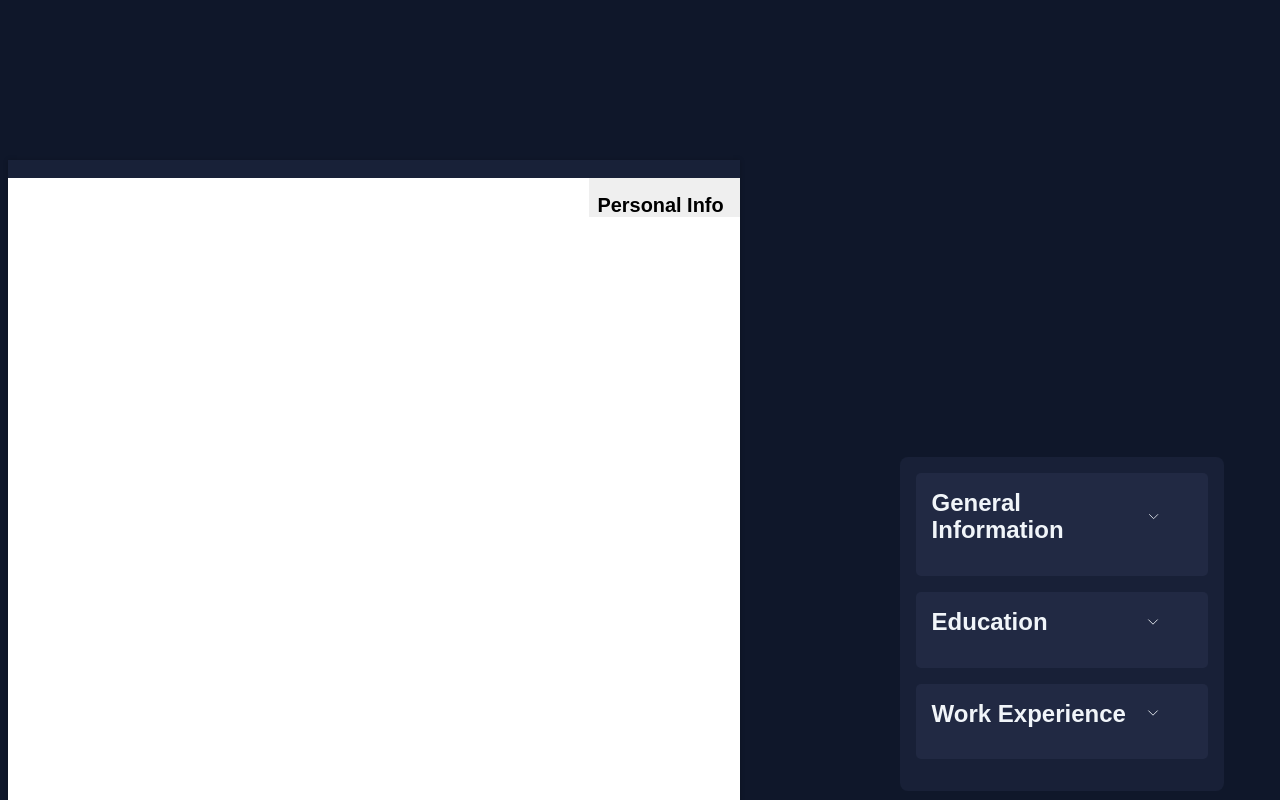
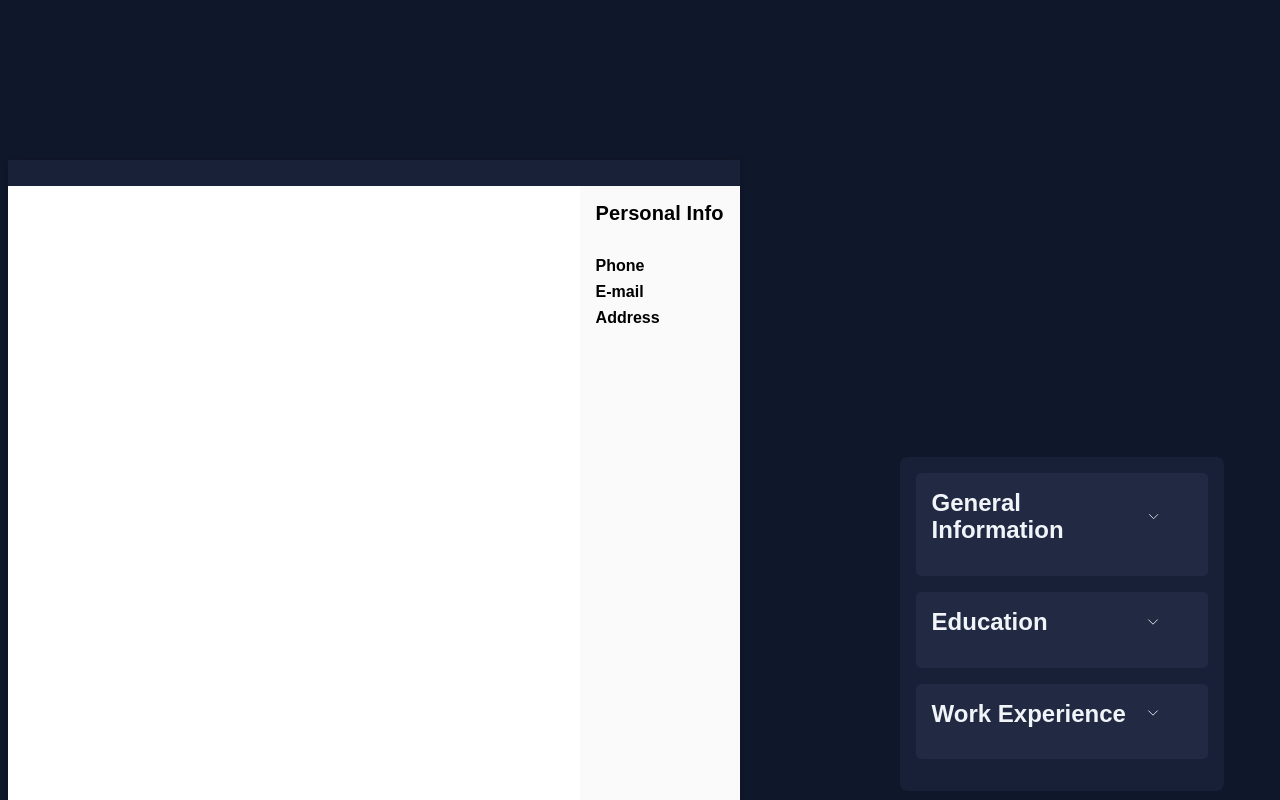
Before and after one commit to kwstaseL/cv-application, a React (Vite) app: page / in a window 1280 px wide. Shown: the top 800 px of the page. Built offline with nearby package versions, Linux system fonts and the light colour scheme.

Commit message:
More state management implementantion

```diff
--- a/src/App.jsx
+++ b/src/App.jsx
@@ -11,6 +11,9 @@ function App() {
     name: "",
     role: "",
     professionalSummary: "",
+    phoneNumber: "",
+    email: "",
+    location: "",
     experience: [],
     education: [],
   };
@@ -57,10 +60,10 @@ function App() {
       } else if (index === availableNames.EXPERIENCE) {
         // Create a new experience entry object
         const newExperienceEntry = {
-          date: "YYYY-MM-DD",
-          position: "New Position",
-          location: "New Location",
-          description: "New Description",
+          date: "",
+          position: "",
+          location: "",
+          description: "",
         };
 
         // Append the new experience entry to the existing experience array
--- a/src/CV/CV.css
+++ b/src/CV/CV.css
@@ -1,9 +1,11 @@
 .cv {
-  min-height: 100%;
+  display: flex;
+  flex-direction: column;
+  flex: 1; /* Allow .cv to fill the remaining vertical space */
 }
 
 .cv__header {
-  padding-top: 0.5rem;
+  padding-top: 1rem;
   padding-bottom: 0.5rem;
   padding-left: 0.5rem;
   background-color: var(--clr-cv);
@@ -27,23 +29,43 @@
 .cv__main {
   display: grid;
   grid-template-columns: 1fr auto;
+  align-items: start;
 }
 
 .cv__professional-summary {
   padding-top: 1rem;
   padding-left: 1rem;
   font-size: var(--size-3xs);
-  max-width: 40ch;
 }
 
 .cv__aside {
-  background-color: rgb(239, 239, 239);
+  max-width: 15ch;
+  height: 100vh;
+  background-color: rgba(235, 235, 235, 0.249);
   font-size: var(--size-xs);
   padding-top: 1rem;
   padding-left: 0.5rem;
   padding-right: 1rem;
+}
 
-  min-height: 100%;
+.cv__aside-title {
+  margin-bottom: 1rem;
+}
+
+.cv__aside-entry-title {
+  font-size: var(--size-xs);
+}
+
+.cv__aside-entry-value {
+  font-size: var(--size-xxs);
+  font-weight: lighter;
+}
+
+.cv__aside-list {
+  padding: 0.5rem;
+  display: flex;
+  flex-direction: column;
+  align-items: start;
 }
 
 /* Experience/Education stylings */
@@ -140,6 +162,25 @@
 
   .main__description {
     font-size: var(--size-xs);
+  }
+
+  .cv__aside {
+    max-width: 17ch;
+    font-size: var(--size-xs);
+  }
+
+  .cv__aside-title {
+    font-size: var(--size-xs);
+    padding-left: 0.5rem;
+  }
+
+  .cv__aside-entry-title {
+    font-size: var(--size-xs);
+  }
+
+  .cv__aside-entry-value {
+    font-size: var(--size-xxs);
+    padding-right: 0.25rem;
   }
 }
 
@@ -239,6 +280,27 @@
     font-size: var(--size-base);
   }
 
+  .cv__aside {
+    max-width: 22ch;
+    font-size: var(--size-sm);
+  }
+
+  .cv__aside-title {
+    font-size: var(--size-base);
+  }
+
+  .cv__aside-entry {
+    margin-top: 0.5rem;
+  }
+
+  .cv__aside-entry-title {
+    font-size: var(--size-base);
+  }
+
+  .cv__aside-entry-value {
+    font-size: var(--size-sm);
+  }
+
   /* Common styles */
 
   .section__title {
@@ -265,7 +327,12 @@
   }
 
   .cv__aside {
-    font-size: var(--size-2xl);
+    max-width: 24ch;
+  }
+
+  .cv__aside-title {
+    font-size: var(--size-xl);
+    letter-spacing: 0.1px;
   }
 
   /* Experience/Education stylingss */
--- a/src/CV/CV.jsx
+++ b/src/CV/CV.jsx
@@ -56,6 +56,20 @@ function CV({ cvData, sectionsAdded }) {
         </section>
         <aside className="cv__aside">
           <h1 className="cv__aside-title">Personal Info</h1>
+          <ul className="cv__aside-list">
+            <li className="cv__aside-entry">
+              <h1 className="cv__aside-entry-title">Phone</h1>
+              <h1 className="cv__aside-entry-value">{cvData.phoneNumber}</h1>
+            </li>
+            <li className="cv__aside-entry">
+              <h1 className="cv__aside-entry-title">E-mail</h1>
+              <h1 className="cv__aside-entry-value">{cvData.email}</h1>
+            </li>
+            <li className="cv__aside-entry">
+              <h1 className="cv__aside-entry-title">Address</h1>
+              <h1 className="cv__aside-entry-value">{cvData.location}</h1>
+            </li>
+          </ul>
         </aside>
       </main>
     </section>
--- a/src/Canvas/Canvas.css
+++ b/src/Canvas/Canvas.css
@@ -3,8 +3,10 @@
   background-color: #fff;
   color: black;
   max-width: 30ch;
-  padding-bottom: 35rem;
   max-height: 65ch;
+  display: flex;
+  flex-direction: column; /* Ensure it's a vertical flex container */
+  overflow: hidden;
 }
 
 /* xs */
--- a/src/entries/EducationEntry.jsx
+++ b/src/entries/EducationEntry.jsx
@@ -6,14 +6,23 @@ function EducationEntry({ gradYear, school, major, location, gpa, honors }) {
         {gradYear} <br />
       </h1>
       <div className="cv_education__info">
-        <h1 className="cv__education-position main__position">
-          {school}, {major}
-        </h1>
+        {school && (
+          <h1 className="cv__education-position main__position">
+            {school}
+            {major && <span>, {major}</span>}
+          </h1>
+        )}
         <p className="cv__education-location main__location">{location}</p>
-        <p className="cv__education-description main__description">
-          GPA: {gpa}/10
-        </p>
-        <p className="cv__education-description main__description">{honors}</p>
+        {gpa && (
+          <p className="cv__education-description main__description">
+            GPA: {gpa}/10
+          </p>
+        )}
+        {honors && (
+          <p className="cv__education-description main__description">
+            {honors}
+          </p>
+        )}
       </div>
     </li>
   );
```
